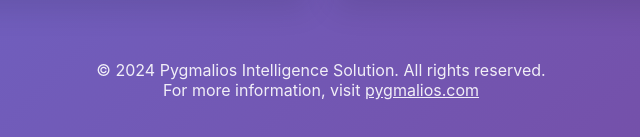
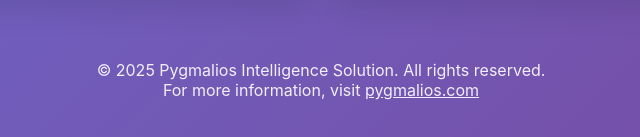
Before and after one commit to richardrk21/telco, a plain HTML site: page index.html in a window 1280 px wide. Shown: the part 1526-1663 px from the top of the page, 319-959 px from the left. Drawn offline with Linux system fonts and the light colour scheme.

Commit message:
Update index.html

```diff
--- a/index.html
+++ b/index.html
@@ -511,7 +511,7 @@
         </div>
 
         <div class="footer">
-            <p>© 2024 Pygmalios Intelligence Solution. All rights reserved.</p>
+            <p>© 2025 Pygmalios Intelligence Solution. All rights reserved.</p>
             <p>For more information, visit <a href="https://pygmalios.com" target="_blank" rel="noopener">pygmalios.com</a></p>
         </div>
     </div>
```
